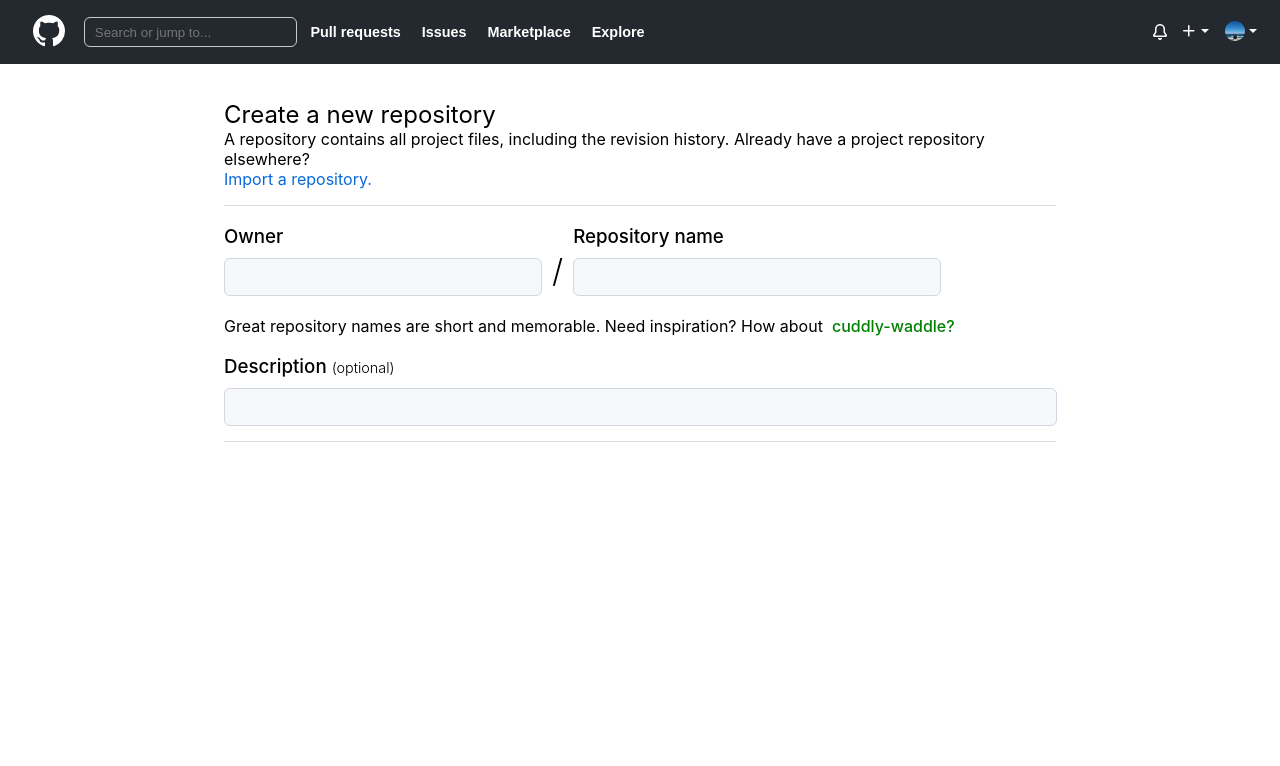
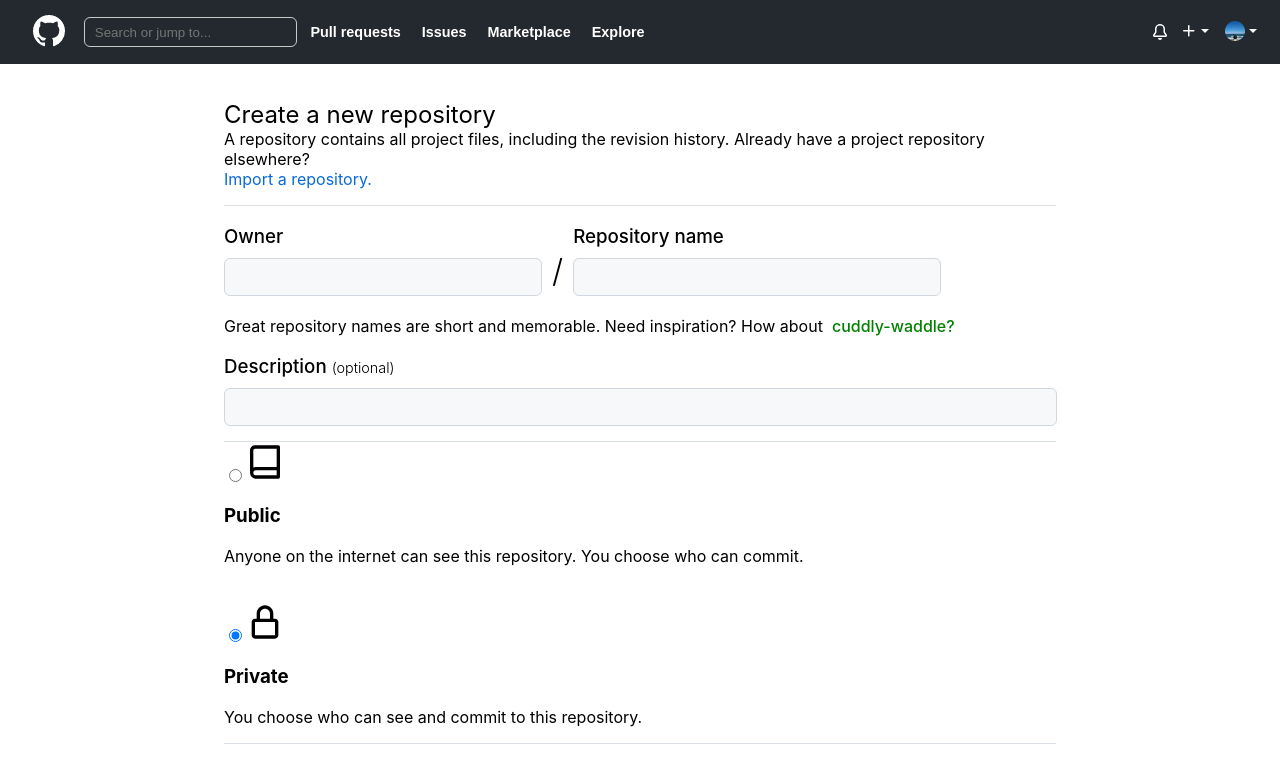
Before and after one commit to EFUB-GitHub-Clone/gitclone-frontend, a React (Create React App) app: page /create-repo in a window 1280 px wide. Shown: the top 766 px of the page. Built offline with nearby package versions, Linux system fonts and the light colour scheme.

Commit message:
feat: Privacy Setting Conponent 퍼블리싱

```diff
--- a/package.json
+++ b/package.json
@@ -9,6 +9,7 @@
     "axios": "0.24.0",
     "react": "^17.0.2",
     "react-dom": "^17.0.2",
+    "react-icons": "^4.3.1",
     "react-router-dom": "^5.2.0",
     "react-scripts": "4.0.3",
     "styled-components": "5.3.3",
--- /dev/null
+++ b/src/components/PrivacySetting.js
@@ -0,0 +1,43 @@
+import React, {useState} from 'react';
+import styled from 'styled-components';
+import {RiBookLine} from 'react-icons/ri'
+import {BiLockAlt} from 'react-icons/bi'
+
+// radio 상태 관리 함수 넣어야 함
+
+function PrivacySetting() {
+  const [checkedItems, setCheckedItems] = useState();
+  return (
+      <PrivacyWrapper>
+        <label>
+          <input
+            type="radio"
+            name="PrivacySetting"
+            value="Public"
+            checked={true}
+          />
+          <RiBookLine style={{fontSize: '2.5rem'}}/>
+          <h3>Public</h3>
+          <p>Anyone on the internet can see this repository. You choose who can commit.</p>
+          <br/>
+        </label>
+        <label>
+          <input
+            type="radio"
+            name="PrivacySetting"
+            value="Public"
+            checked={true}
+          />
+          <BiLockAlt style={{fontSize: '2.5rem'}}/>
+          <h3>Private</h3>
+          <p>You choose who can see and commit to this repository.</p>
+        </label>
+      </PrivacyWrapper>
+  );
+}
+
+const PrivacyWrapper = styled.div`
+
+`
+
+export default PrivacySetting;
--- a/src/pages/CreateRepo.js
+++ b/src/pages/CreateRepo.js
@@ -2,6 +2,7 @@
 import styled from 'styled-components';
 import Header from '../components/Header';
 import InputBox from '../components/InputBox';
+import PrivacySetting from '../components/PrivacySetting';
 
 function CreateRepo() {
   return (
@@ -17,9 +18,9 @@
           <RepoName>
            <InputBox/>
           </RepoName>
-          <Disclosure>
-
-          </Disclosure>
+          <Privacy>
+            <PrivacySetting/>
+          </Privacy>
           <Initialize>
 
           </Initialize>
@@ -33,6 +34,7 @@
   display: flex;
   align-items: center;
   flex-direction: column;
+  box-sizing: border-box;
 `
 
 const Info = styled.div`
@@ -49,8 +51,9 @@
 `
 
 
-const Disclosure = styled.div`
-
+const Privacy = styled.div`
+  width: 65vw;
+  border-bottom: 1px solid #D8DEE4;
 `
 
 const Initialize = styled.div`
```
Also changed, not shown: src/components/InputBox.js (+3 -4 lines), 1 other file (tests, documents, lock files or other folders).
